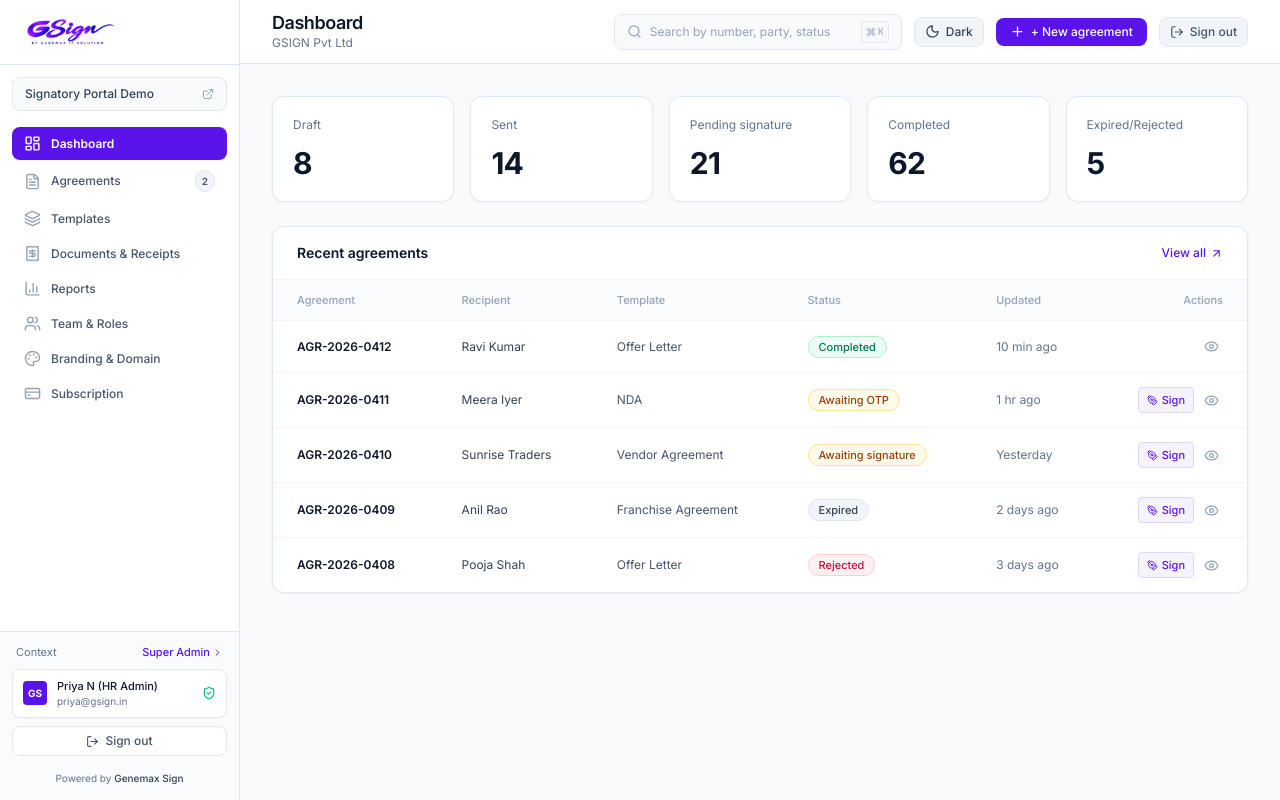
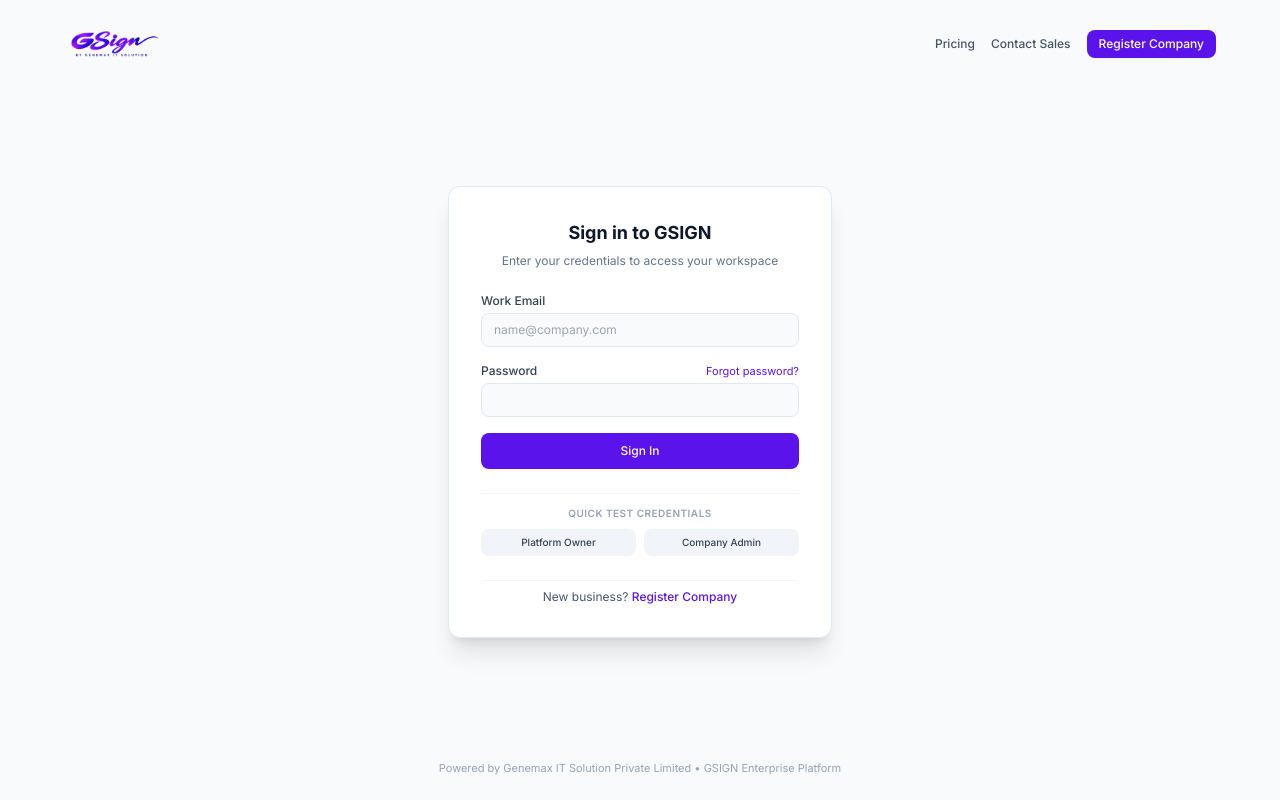
Before and after one commit to thekolli-tech/Gsign, a React (Vite) app: page / in a window 1280 px wide. Built offline with nearby package versions, Linux system fonts and the light colour scheme.

Commit message:
Default initial view to Sign In page and clear pre-filled credentials

```diff
--- a/src/components/views/SignInView.tsx
+++ b/src/components/views/SignInView.tsx
@@ -6,8 +6,8 @@ import gsignLogo from '../../assets/gsign_logo.png';
 export const SignInView: React.FC = () => {
   const { branding, setActiveView, setCurrentRole, addToast } = useApp();
 
-  const [email, setEmail] = useState('genemaxitsolution@gmail.com');
-  const [password, setPassword] = useState('gsign#2k26');
+  const [email, setEmail] = useState('');
+  const [password, setPassword] = useState('');
   const [mfaStep, setMfaStep] = useState(false);
   const [mfaToken, setMfaToken] = useState('');
   const [mfaCode, setMfaCode] = useState('');
--- a/src/context/AppContext.tsx
+++ b/src/context/AppContext.tsx
@@ -298,7 +298,7 @@ export const AppProvider: React.FC<{ children: React.ReactNode }> = ({ children
     return 'light';
   });
 
-  const [activeView, setActiveView] = useState<ActiveView>('dashboard');
+  const [activeView, setActiveView] = useState<ActiveView>('signin');
   const [currentRole, setCurrentRole] = useState<UserRole>('company_admin');
   const [selectedAgreementId, setSelectedAgreementId] = useState<string>('AGR-2026-0412');
   const [agreements, setAgreements] = useState<Agreement[]>(initialAgreements);
```
